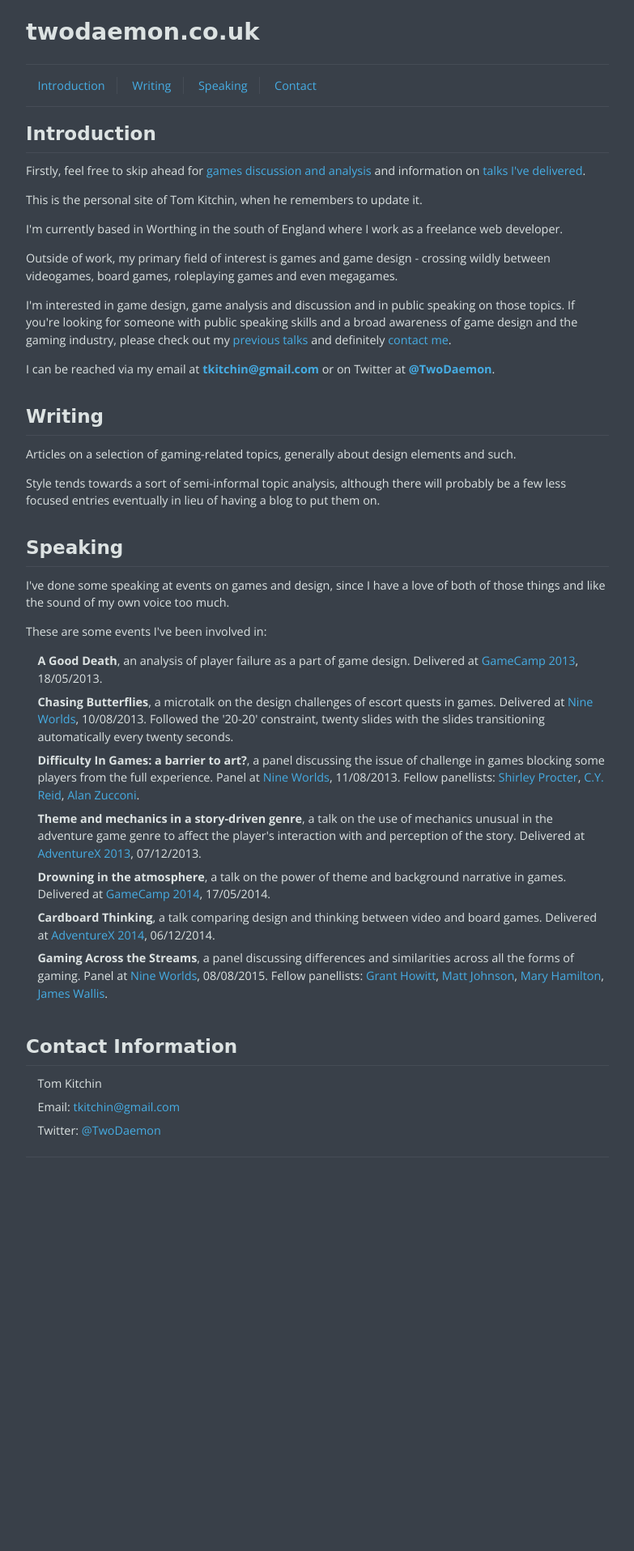
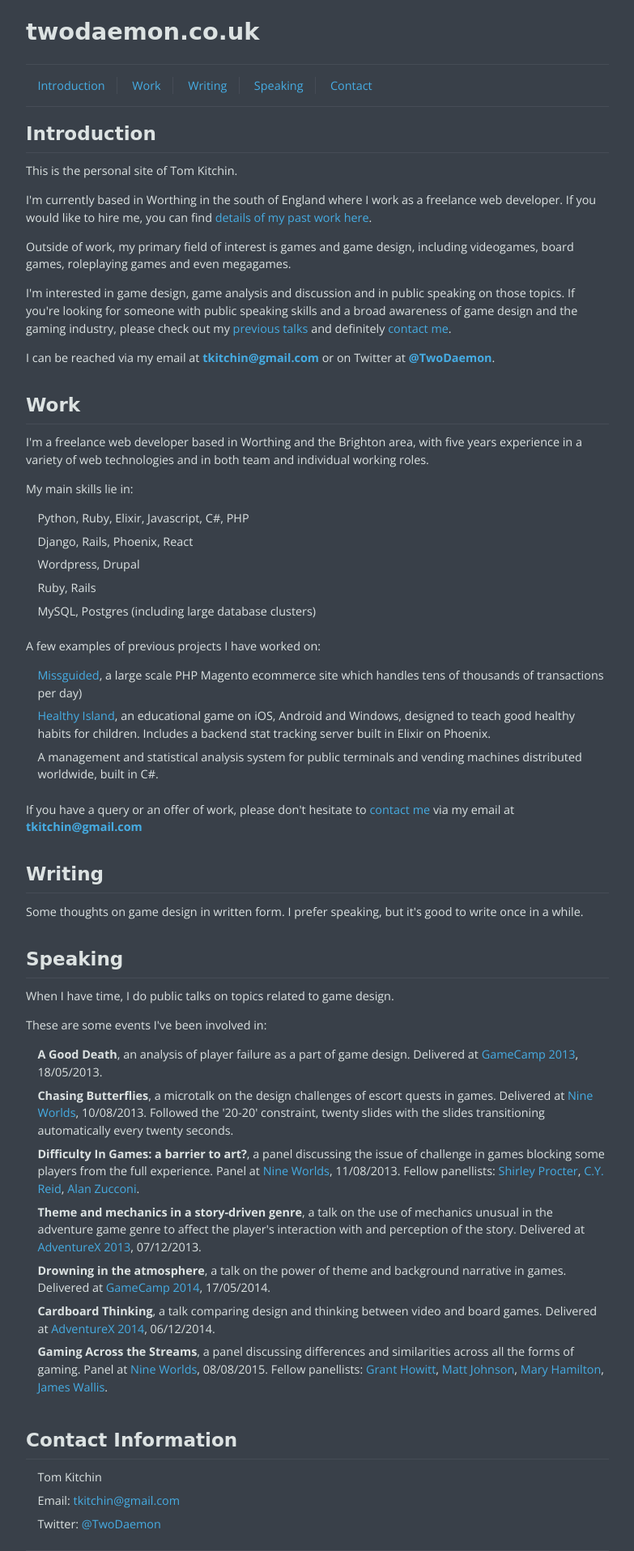
Before and after one commit to TwoDaemon/twodaemon, a Flask app: template twodaemon/templates/home.html in a window 1280 px wide. Shown: the whole page at 81% size, without its empty margins (248-1031 px from the left). Before the commit the page ends 1429 px from the top, so only its background shows below. Run offline with Flask 2, Linux system fonts and the light colour scheme; the template is opened without the code that fills it, so the values that code supplies are empty; some web fonts are replaced.

Commit message:
Add a Work section to the site, rejig a bit

```diff
--- a/twodaemon/templates/_base.html
+++ b/twodaemon/templates/_base.html
@@ -26,6 +26,7 @@
                 {% from '_macros.html' import nav %}
                 <ul>
                     <li>{{ nav('Introduction', 'home', 'introduction') }}</li>
+                    <li>{{ nav('Work', 'home', 'work') }}</li>
                     <li>{{ nav('Writing', 'home', 'articles') }}</li>
                     <li>{{ nav('Speaking', 'home', 'speaking') }}</li>
                     <li>{{ nav('Contact', 'home', 'contact') }}</li>
--- a/twodaemon/templates/home.html
+++ b/twodaemon/templates/home.html
@@ -9,12 +9,10 @@
     {% from '_macros.html' import nav %}
     <section id="introduction">
         <h2>Introduction</h3>
-        <p>Firstly, feel free to skip ahead for {{ nav('games discussion and analysis', 'home', id='articles') }}
-        and information on {{ nav("talks I've delivered", 'home', id='speaking') }}.</p>
-        <p>This is the personal site of Tom Kitchin, when he remembers to update it.</p>
-        <p>I'm currently based in Worthing in the south of England where I work as a freelance web developer.</p>
+        <p>This is the personal site of Tom Kitchin.</p>
+        <p>I'm currently based in Worthing in the south of England where I work as a freelance web developer. If you would like to hire me, you can find {{ nav('details of my past work here', 'home', id='work') }}.</p>
         <p>Outside of work, my primary field
-        of interest is games and game design - crossing wildly between videogames, board games, roleplaying
+        of interest is games and game design, including videogames, board games, roleplaying
         games and even megagames.</p>
         <p>I'm interested in game design, game analysis and discussion and in public speaking on those topics.
         If you're looking for someone with public speaking skills and a broad awareness of game design and the
@@ -24,11 +22,30 @@
         or on Twitter at <strong><a href="http://twitter.com/TwoDaemon">@TwoDaemon</a></strong>.</p>
     </section>
 
+    <section id="work">
+        <h2>Work</h2>
+        <p>I'm a freelance web developer based in Worthing and the Brighton area, with five years experience in a variety
+        of web technologies and in both team and individual working roles.</p>
+        <p>My main skills lie in:</p>
+        <ul>
+            <li>Python, Ruby, Elixir, Javascript, C#, PHP</li>
+            <li>Django, Rails, Phoenix, React</li>
+            <li>Wordpress, Drupal</li>
+            <li>Ruby, Rails</li>
+            <li>MySQL, Postgres (including large database clusters)</li>
+        </ul>
+        <p>A few examples of previous projects I have worked on:</p>
+        <ul>
+            <li><a href="http://www.missguided.co.uk">Missguided</a>, a large scale PHP Magento ecommerce site which handles tens of thousands of transactions per day)</li>
+            <li><a href="http://www.healthyisland.me/">Healthy Island</a>, an educational game on iOS, Android and Windows, designed to teach good healthy habits for children. Includes a backend stat tracking server built in Elixir on Phoenix.</li>
+            <li>A management and statistical analysis system for public terminals and vending machines distributed worldwide, built in C#.</li>
+        </ul>
+        <p>If you have a query or an offer of work, please don't hesitate to {{ nav('contact me', 'home', id='contact') }} via my email at <strong><a href="mailto:tkitchin@gmail.com">tkitchin@gmail.com</a></strong></p>
+    </section>
+
     <section id="articles">
         <h2>Writing</h3>
-        <p>Articles on a selection of gaming-related topics, generally about design elements and such.</p>
-        <p>Style tends towards a sort of semi-informal topic analysis, although there will
-        probably be a few less focused entries eventually in lieu of having a blog to put them on.</p>
+        <p>Some thoughts on game design in written form. I prefer speaking, but it's good to write once in a while.</p>
         <ul class="article-list">
         {% for article in articles %}
         <li><a href="{{ article.url }}">{{ article.title }}</a>
@@ -39,7 +56,7 @@
 
     <section id="speaking">
         <h2>Speaking</h2>
-        <p>I've done some speaking at events on games and design, since I have a love of both of those things and like the sound of my own voice too much.</p>
+        <p>When I have time, I do public talks on topics related to game design.</p>
         <p>These are some events I've been involved in:</p>
         <ul>
             <li>
```
